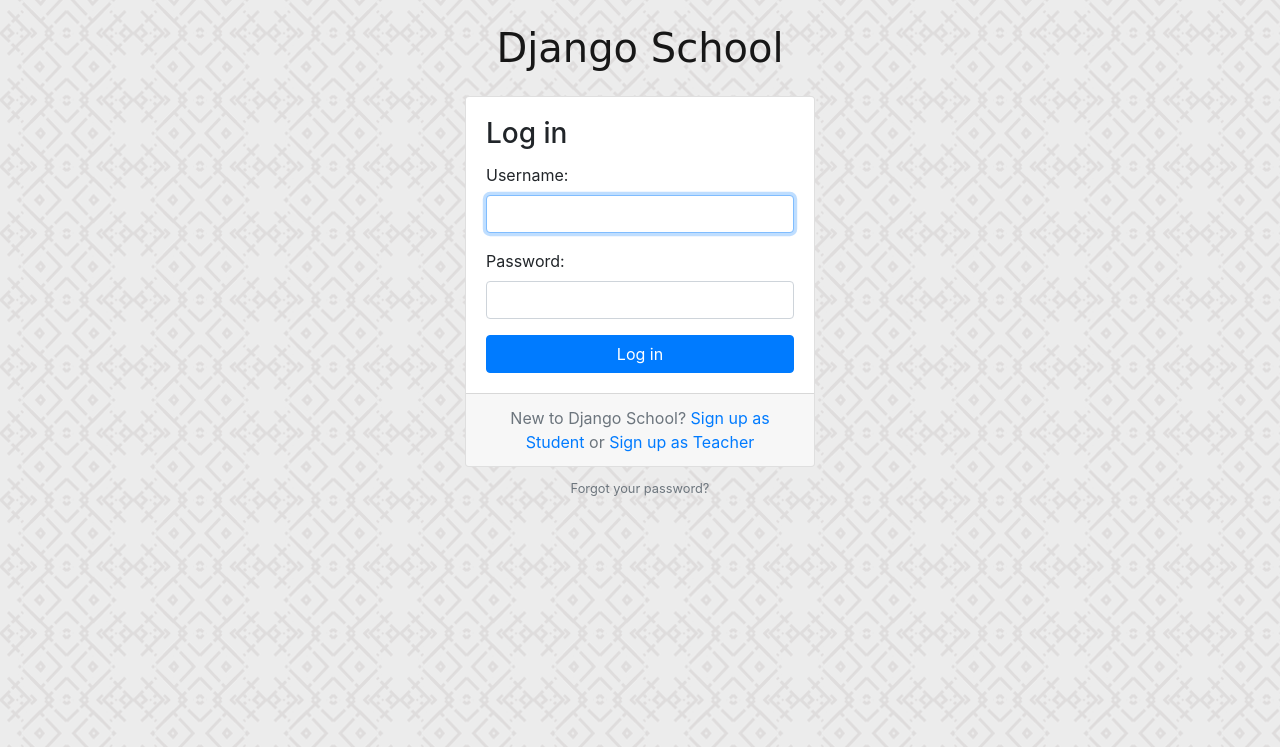
After one commit to Akshay594/student-teacher, a Django app: page / in a window 1280 px wide. The commit adds this page. Shown: the top 747 px of the page. Run offline with Django 3.2, Linux system fonts and the light colour scheme; some libraries are stand-ins or nearby versions; some web fonts are replaced.

Commit message:
added custom login for students and teachers

```diff
--- a/app/admin.py
+++ b/app/admin.py
@@ -1,6 +1,7 @@
 from django.contrib import admin
-from .models import Teacher, Student
+from .models import Teacher, Student, User
 
 
 admin.site.register(Teacher)
 admin.site.register(Student)
+admin.site.register(User)
--- a/app/urls.py
+++ b/app/urls.py
@@ -1,6 +1,6 @@
 from django.urls import path
 from . import views
-
+from django.contrib.auth.views import LogoutView
 
 
 app_name='app'
@@ -10,6 +10,8 @@ urlpatterns = [
     path('student/register/', views.StudentRegisterView.as_view(), name='student_signup'),
     path('teacher/register/', views.TeacherRegisterView.as_view(), name='teacher_signup'),
 
+    path('logout/', LogoutView.as_view(), name='logout'),
+    path('', views.CustomLoginView.as_view(), name='login')
 
 
 ]
--- a/app/views.py
+++ b/app/views.py
@@ -1,12 +1,14 @@
-from django.shortcuts import render, redirect
+from django.shortcuts import render, redirect, reverse
 from .models import Teacher, Student,User
 from django.views.generic.list import ListView
 from django.utils import timezone
 from .forms import StudentSignUpForm, TeacherSignUpForm
 from django.views.generic import CreateView
 from django.contrib.auth import login, logout,authenticate
-
-
+from django.contrib.auth.forms import AuthenticationForm
+from django.contrib import messages
+from  django.contrib.auth.views import LoginView
+from django.contrib.auth import get_user_model
 
 
 class StudentHomeListView(ListView):
@@ -42,3 +44,12 @@ class TeacherRegisterView(CreateView):
         user = form.save()
         login(self.request, user)
         return redirect('app:teacher_home')
+
+
+class CustomLoginView(LoginView):
+    template_name = 'registration/login.html'
+    def get_success_url(self):
+        if self.request.user.is_teacher:
+           return reverse('app:teacher_home')
+        else:
+            return reverse('app:student_home')
--- a/school/settings.py
+++ b/school/settings.py
@@ -127,4 +127,4 @@ STATICFILES_DIRS = [
 ]
 
 AUTH_USER_MODEL = 'app.User'
-LOGOUT_REDIRECT_URL = 'app:student_home'
+LOGOUT_REDIRECT_URL = 'app:login'
--- a/school/urls.py
+++ b/school/urls.py
@@ -1,24 +1,8 @@
-"""school URL Configuration
-
-The `urlpatterns` list routes URLs to views. For more information please see:
-    https://docs.djangoproject.com/en/3.1/topics/http/urls/
-Examples:
-Function views
-    1. Add an import:  from my_app import views
-    2. Add a URL to urlpatterns:  path('', views.home, name='home')
-Class-based views
-    1. Add an import:  from other_app.views import Home
-    2. Add a URL to urlpatterns:  path('', Home.as_view(), name='home')
-Including another URLconf
-    1. Import the include() function: from django.urls import include, path
-    2. Add a URL to urlpatterns:  path('blog/', include('blog.urls'))
-"""
 from django.contrib import admin
 from django.urls import path, include
-from django.contrib.auth.views import LogoutView
+from django.contrib.auth.views import LogoutView, LoginView
 
 urlpatterns = [
     path('admin/', admin.site.urls),
     path('', include('app.urls')),
-    path('logout', LogoutView.as_view(), name='logout')
 ]
--- a/templates/base.html
+++ b/templates/base.html
@@ -28,13 +28,13 @@
                   <a class="dropdown-item" href="#">My account</a>
                   <a class="dropdown-item" href="#">Change password</a>
                   <div class="dropdown-divider"></div>
-                  <a class="dropdown-item" href="{% url 'logout' %}">Log out</a>
+                  <a class="dropdown-item" href="{% url 'app:logout' %}">Log out</a>
                 </div>
               </li>
             </ul>
           {% else %}
             <form class="form-inline ml-auto">
-              <a href="#" class="btn btn-outline-secondary">Log in</a>
+              <a href="{% url 'app:login' %}" class="btn btn-outline-secondary">Log in</a>
               <a href="{% url 'app:student_signup' %}" class="btn btn-primary ml-2">Sign up as Student</a>
               <a href="{% url 'app:teacher_signup' %}" class="btn btn-primary ml-2">Sign up as Teacher</a>
 
--- /dev/null
+++ b/templates/base_accounts.html
@@ -0,0 +1,17 @@
+{% extends 'base.html' %}
+
+{% load static %}
+
+{% block stylesheet %}
+  <link rel="stylesheet" href="{% static 'css/accounts.css' %}">
+{% endblock %}
+
+{% block body %}
+  <div class="container">
+    <h1 class="text-center logo my-4">
+      <a href="">Django School</a>
+    </h1>
+    {% block content %}
+    {% endblock %}
+  </div>
+{% endblock %}
--- /dev/null
+++ b/templates/registration/login.html
@@ -0,0 +1,28 @@
+{% extends 'base_accounts.html' %}
+
+{% block title %}Log in to Django School{% endblock %}
+
+{% block content %}
+  <div class="row justify-content-center">
+    <div class="col-lg-4 col-md-6 col-sm-8">
+      <div class="card">
+        <div class="card-body">
+          <h3 class="card-title">Log in</h3>
+          <form method="post" novalidate>
+            {% csrf_token %}
+            {% include 'includes/form.html' %}
+            <button type="submit" class="btn btn-primary btn-block">Log in</button>
+          </form>
+        </div>
+        <div class="card-footer text-muted text-center">
+          New to Django School? <a href="{% url 'app:student_signup' %}">Sign up as Student</a> or  <a href="{% url 'app:teacher_signup' %}">Sign up as Teacher</a>
+        </div>
+      </div>
+      <div class="text-center py-2">
+        <small>
+          <a href="#" class="text-muted">Forgot your password?</a>
+        </small>
+      </div>
+    </div>
+  </div>
+{% endblock %}
--- a/templates/registration/student_register.html
+++ b/templates/registration/student_register.html
@@ -23,7 +23,7 @@
             </form>
           </div>
           <div class="card-footer text-muted text-center">
-            Already have an account? <a href="#">Log in</a>
+            Already have an account? <a href="{% url 'app:login' %}">Log in</a>
           </div>
         </div>
       </div>
--- a/templates/registration/teacher_register.html
+++ b/templates/registration/teacher_register.html
@@ -23,7 +23,7 @@
             </form>
           </div>
           <div class="card-footer text-muted text-center">
-            Already have an account? <a href="#">Log in</a>
+            Already have an account? <a href="{% url 'app:login' %}">Log in</a>
           </div>
         </div>
       </div>
```
